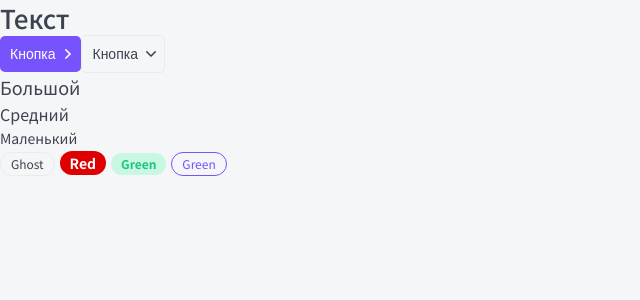
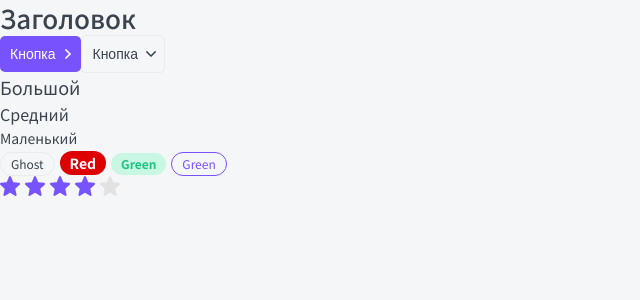
Before and after one commit to geeklaus/top-app, a Next.js app: page / in a window 1280 px wide. Shown: the top 300 px of the page, without its empty margins (0-640 px from the left). Built offline with nearby package versions, Linux system fonts and the light colour scheme.

Commit message:
Created Rating component. Added eslint-plugin-react-hooks.

```diff
--- /dev/null
+++ b/components/Rating/Rating.module.css
@@ -0,0 +1,11 @@
+.filled svg {
+	fill: var(--primary);
+}
+
+.star svg {
+	margin-right: 5px;
+}
+
+.editable {
+	cursor: pointer;
+}
--- /dev/null
+++ b/components/Rating/Rating.tsx
@@ -0,0 +1,64 @@
+import { RatingProps } from './Rating.props';
+import styles from './Rating.module.css';
+import cn from 'classnames';
+import StarIcon from './star.svg';
+import { useEffect, useState, KeyboardEvent } from 'react';
+
+export const Rating = ({ isEditable = false, rating, setRating, ...props }: RatingProps): JSX.Element => {
+	const [ratingArray, setRatingArray] = useState<JSX.Element[]>(new Array(5).fill(<></>));
+
+	useEffect(() => {
+		constructRating(rating);
+	}, [rating]);
+
+	const constructRating = (currentRating: number) => {
+		const updatedArray = ratingArray.map((r: JSX.Element, i: number) => {
+			return (
+				<span
+					className={cn(styles.star, {
+						[styles.filled]: i < currentRating,
+						[styles.editable]: isEditable
+					})}
+					onMouseEnter={() => changeDispay(i + 1)}
+					onMouseLeave={() => changeDispay(rating)}
+					onClick={() => onClick(i + 1)}
+				>
+					<StarIcon
+
+						tabIndex={isEditable ? 0 : -1}
+						onKeyDown={(e: KeyboardEvent<SVGElement>) => isEditable && handleSpace(i + 1, e)}
+					/>
+				</span>
+
+			);
+		});
+		setRatingArray(updatedArray);
+	};
+
+	const changeDispay = (i: number) => {
+		if (!isEditable) {
+			return;
+		}
+		constructRating(i);
+	};
+
+	const onClick = (i: number) => {
+		if (!isEditable || !setRating) {
+			return;
+		}
+		setRating(i);
+	};
+
+	const handleSpace = (i: number, e: KeyboardEvent<SVGElement>) => {
+		if (e.code != 'Space' || !setRating) {
+			return;
+		}
+		setRating(i);
+	};
+
+	return (
+		<div {...props}>
+			{ratingArray.map((r, i) => (<span key={i}>{r}</span>))}
+		</div>
+	);
+};
--- a/components/index.ts
+++ b/components/index.ts
@@ -2,3 +2,4 @@
 export * from './Button/Button';
 export * from './P/P';
 export * from './Tag/Tag';
+export * from './Rating/Rating';
--- a/package.json
+++ b/package.json
@@ -17,6 +17,7 @@
     "@types/react": "18.2.6",
     "@types/react-dom": "18.2.4",
     "eslint-config-next": "13.4.1",
+    "eslint-plugin-react-hooks": "^4.6.0",
     "next": "13.4.1",
     "react": "18.2.0",
     "react-dom": "18.2.0",
--- a/pages/index.tsx
+++ b/pages/index.tsx
@@ -1,10 +1,12 @@
-import React from 'react';
-import { Button, Htag, P, Tag } from '../components';
+import React, { useState } from 'react';
+import { Button, Htag, P, Rating, Tag } from '../components';
 
 export default function Home(): JSX.Element {
+	const [rating, setRating] = useState<number>(4);
+
 	return (
 		<>
-			<Htag tag='h1'>Текст</Htag>
+			<Htag tag='h1'>Заголовок</Htag>
 			<Button appearance='primary' arrow='right'>Кнопка</Button>
 			<Button appearance='ghost' arrow='down'>Кнопка</Button>
 			<P size='l'>Большой</P>
@@ -14,6 +16,7 @@
 			<Tag size='m' color='red'>Red</Tag>
 			<Tag size='s' color='green'>Green</Tag>
 			<Tag color='primary'>Green</Tag>
+			<Rating rating={rating} isEditable setRating={setRating} />
 		</>
 	);
 }
```
Also changed, not shown: components/Rating/Rating.props.ts (added, +7 -0 lines), components/Rating/star.svg (added), 1 other file (tests, documents, lock files or other folders).
